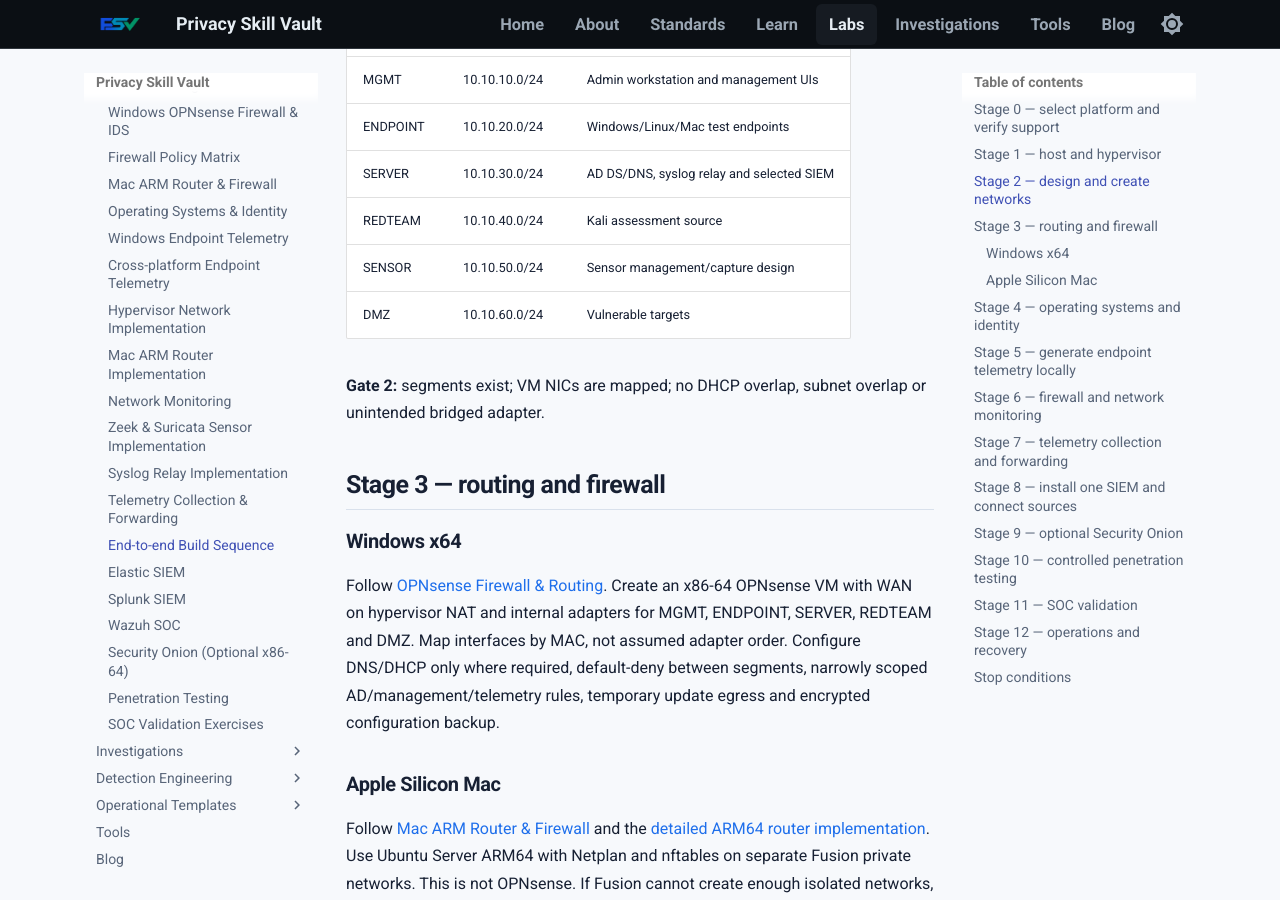
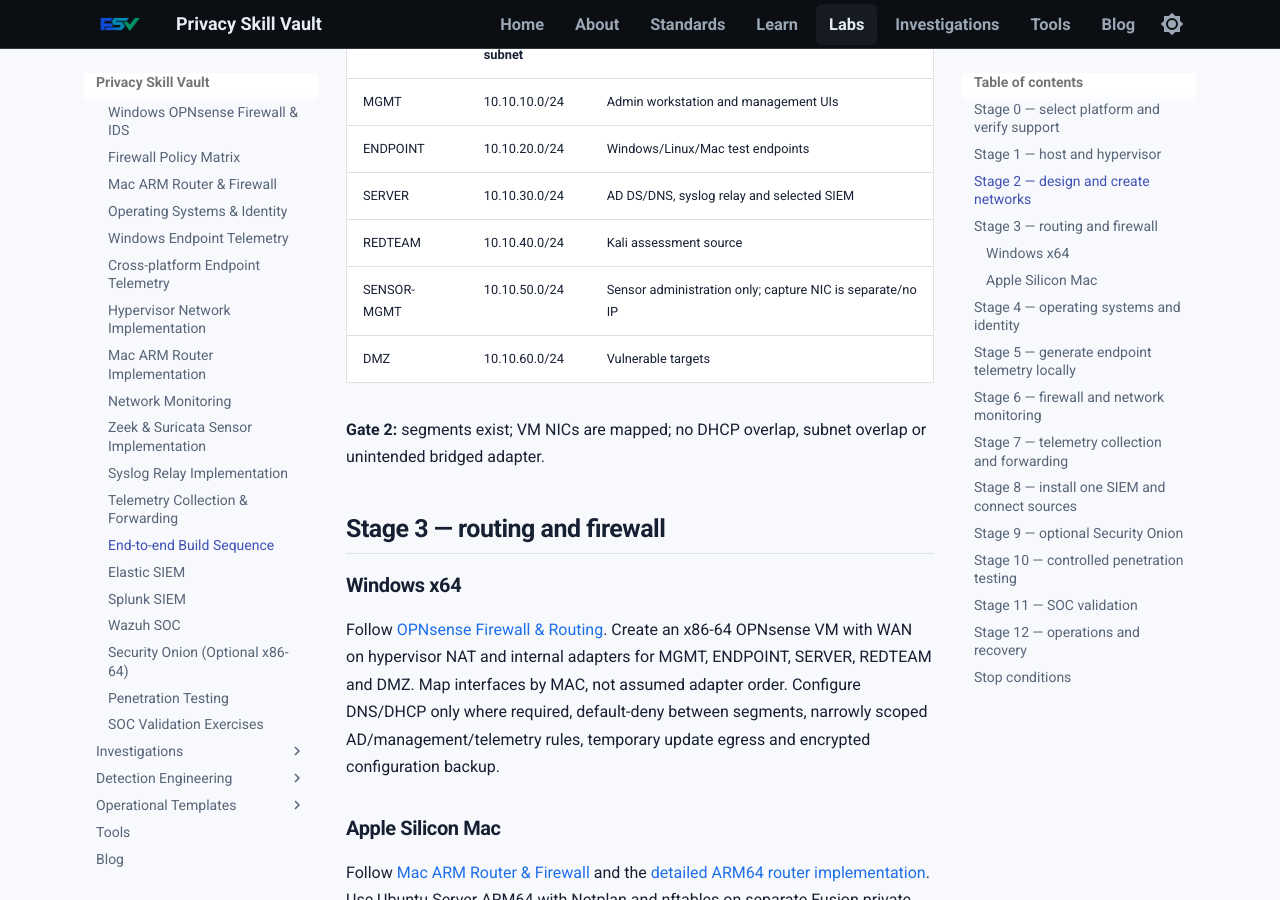
Before and after one commit to PrivacySkillVault/privacyskillvault.github.io, an MkDocs documentation site: the page built from docs/labs/build-sequence.md, in a window 1280 px wide and 900 px high, scrolled down 1421 px. Built offline with MkDocs 1.6.1 and Material for MkDocs 9.7.7, drawn with Linux system fonts in a browser that asks for light colours.

Commit message:
Clarify sensor management and capture NIC separation

```diff
--- a/docs/labs/build-sequence.md
+++ b/docs/labs/build-sequence.md
@@ -37,7 +37,7 @@
 | ENDPOINT | 10.10.20.0/24 | Windows/Linux/Mac test endpoints |
 | SERVER | 10.10.30.0/24 | AD DS/DNS, syslog relay and selected SIEM |
 | REDTEAM | 10.10.40.0/24 | Kali assessment source |
-| SENSOR | 10.10.50.0/24 | Sensor management/capture design |
+| SENSOR-MGMT | 10.10.50.0/24 | Sensor administration only; capture NIC is separate/no IP |
 | DMZ | 10.10.60.0/24 | Vulnerable targets |
 
 **Gate 2:** segments exist; VM NICs are mapped; no DHCP overlap, subnet overlap or unintended bridged adapter.
```
